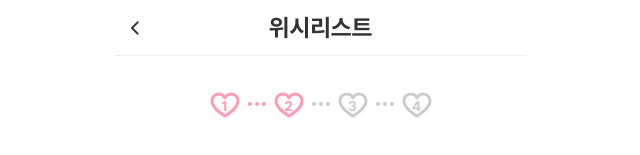
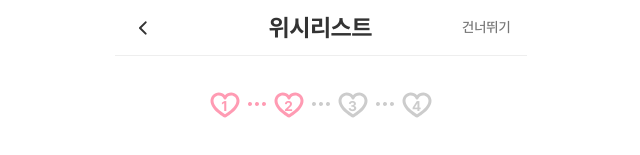
Before and after one commit to LoFin-official/LoFin-FE, a Next.js app: page /account/WishForm in a window 1280 px wide. Shown: the top 155 px of the page, without its empty margins (312-952 px from the left). Built offline with nearby package versions, Linux system fonts and the light colour scheme.

Commit message:
📝 Update : 공통 컴포넌트 - 헤더 아이콘 추가 및 건너뛰기 버튼 추가

```diff
--- a/src/components/shared/Header.tsx
+++ b/src/components/shared/Header.tsx
@@ -1,6 +1,6 @@
 import { useRouter } from 'next/router';
 import React, { ReactNode } from 'react';
-import { BackIcon, CloseIcon } from '@/assets/icons/SvgIcon';
+import { BackIcon, CloseIcon, MemoryIcon, MemoryImageIcon, QuestionEditIcon } from '@/assets/icons/SvgIcon';
 
 interface HeaderProps {
   children: ReactNode;
@@ -13,6 +13,10 @@ export default function Header({ children }: HeaderProps) {
   // 추억, 질문 작성 = X / 경로 수정 예정
   const noIconPages = ['/memory', '/question', '/present', '/account/profile', '/account/wish', '/account/couple-connect'];
   const closeIconPages = ['/question/edit'];
+  const memoryEditPages = ['/memory'];
+  const questionEditPages = ['/question'];
+  const imagePages = ['/memory/edit'];
+  const nextPages = ['/account/WishForm'];
 
   let IconComponent: React.ElementType | null = BackIcon;
 
@@ -22,10 +26,27 @@ export default function Header({ children }: HeaderProps) {
     IconComponent = CloseIcon;
   }
 
+  let RightComponent: React.ReactNode = null;
+
+  if (memoryEditPages.includes(pathname)) {
+    RightComponent = <MemoryIcon className='cursor-pointer' />;
+  } else if (questionEditPages.includes(pathname)) {
+    RightComponent = <QuestionEditIcon className='cursor-pointer' />;
+  } else if (imagePages.includes(pathname)) {
+    RightComponent = <MemoryImageIcon className='cursor-pointer' />;
+  } else if (nextPages.includes(pathname)) {
+    RightComponent = (
+      <button className='h-5 text-sm text-[#767676] cursor-pointer' onClick={() => router.push('/account/couple-connect')}>
+        건너뛰기
+      </button>
+    );
+  }
+
   return (
-    <div className='w-[412px] h-[56px] relative bg-white border-b border-[#eee] flex items-center'>
+    <div className='w-[412px] h-[56px] relative bg-white border-b border-[#eee] flex items-center justify-between px-2'>
       <div className='cursor-pointer pl-2'>{IconComponent && <IconComponent onClick={() => router.back()} />}</div>
       <div className='absolute left-1/2 transform -translate-x-1/2 text-2xl font-bold text-[#333333]'>{children}</div>
+      <div className='text-right pr-2'>{RightComponent}</div>
     </div>
   );
 }
```
